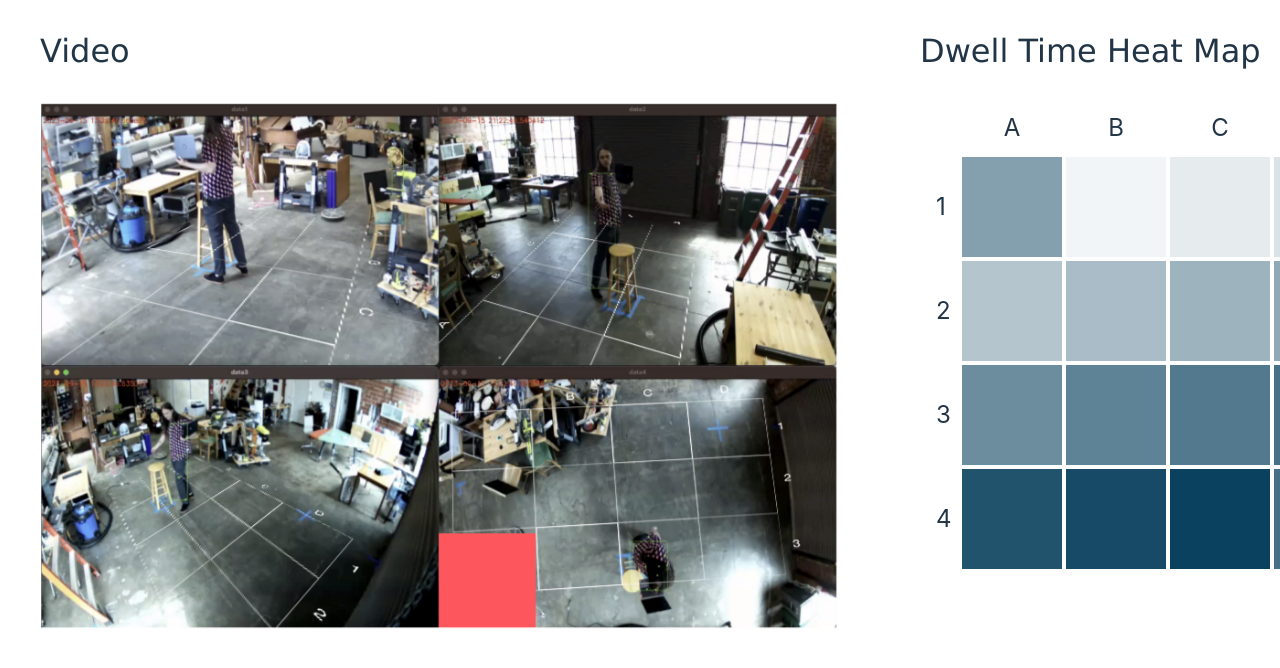
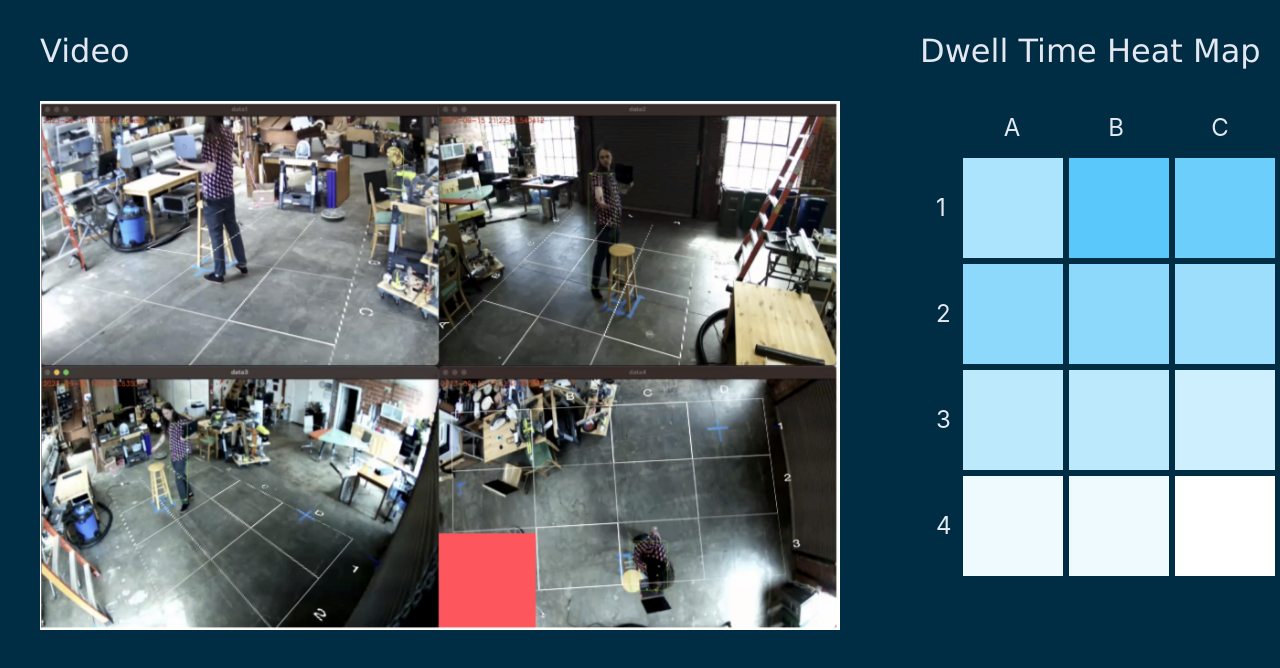
Before and after one commit to Sophie-edgeworx/camera-demo, a React (Vite) app: page / in a window 1280 px wide. Shown: the top 668 px of the page. Built offline with nearby package versions, Linux system fonts and the light colour scheme.

Commit message:
dark theme

```diff
--- a/src/App.css
+++ b/src/App.css
@@ -1,6 +1,7 @@
 #root {
   min-height: 900px;
   margin: 0 auto;
+  background-color: #012d44;
 }
 .panels {
   width: 100%;
@@ -12,12 +13,22 @@
 
 .half-panel {
   padding: 0 40px;
+  color: #e3e8f1;
+}
+
+.titleCell {
+  width: 30px;
+  height: 100px;
+  margin: 3px;
+  display: flex;
+  align-items: center;
+  justify-content: center;
 }
 
 .cell {
-  width: 30px;
+  width: 100px;
   height: 100px;
-  margin: 4px;
+  margin: 3px;
   display: flex;
   align-items: center;
   justify-content: center;
--- a/src/App.tsx
+++ b/src/App.tsx
@@ -13,6 +13,21 @@ function App() {
     [30, 35, 40, 45, 50, 55],
     [60, 65, 70, 75, 80, 85],
     [90, 95, 100, 75, 50, 25],
+  ];
+
+  // generated with https://maketintsandshades.com/#5AC8FA
+  const colors = [
+    "#5ac8fa",
+    "#6bcefb",
+    "#7bd3fb",
+    "#8cd9fc",
+    "#9cdefc",
+    "#ade4fd",
+    "#bde9fd",
+    "#ceeffe",
+    "#def4fe",
+    "#effaff",
+    "#ffffff",
   ];
 
   const rowLetters = ["A", "B", "C", "D", "E", "F"];
@@ -41,7 +56,7 @@ function App() {
           >
             {rowLetters.map((letter) => (
               <div
-                className="cell"
+                className="titleCell"
                 role="cell"
                 key={letter}
                 style={{ width: 100, height: 50, margin: 2 }}
@@ -74,12 +89,9 @@ function App() {
                   return (
                     <div
                       style={{
-                        width: 100,
-                        height: 100,
-                        margin: 2,
-                        backgroundColor: "#0A415E",
-                        opacity: cell / 100,
+                        backgroundColor: colors[Math.floor(cell / 10)],
                       }}
+                      className="cell"
                       role="cell"
                       key={template[rowIndex][cellIndex]}
                     >
```
